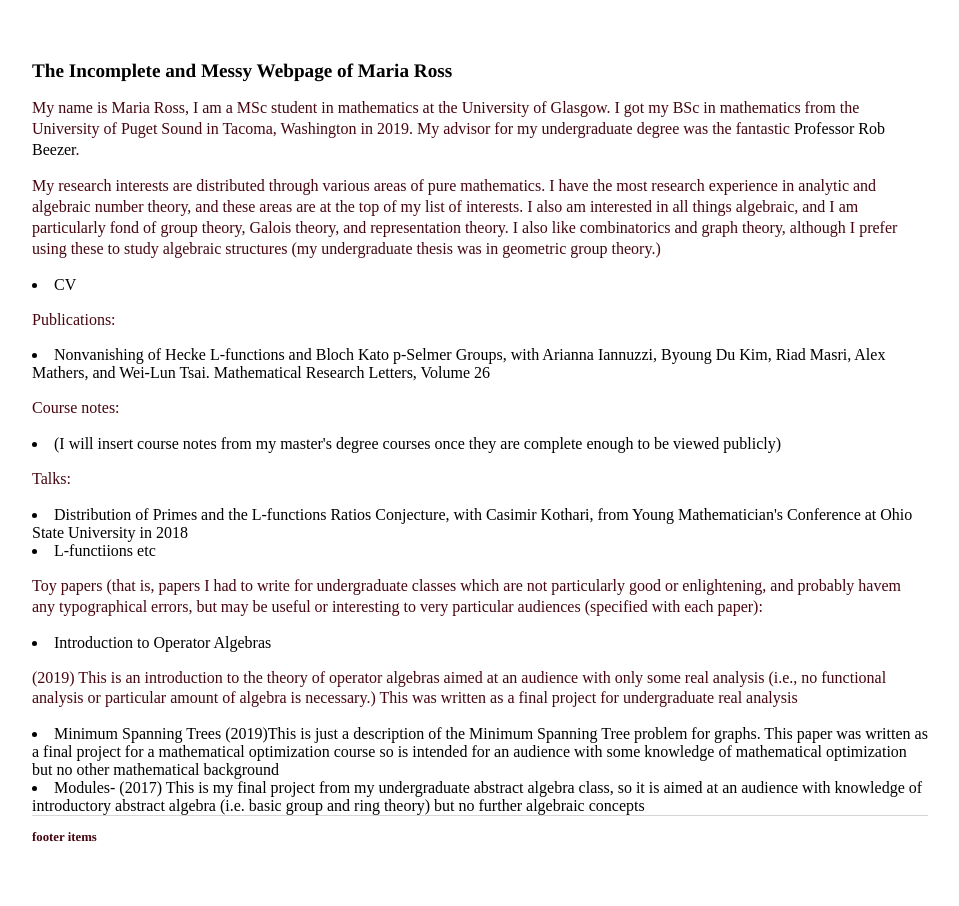
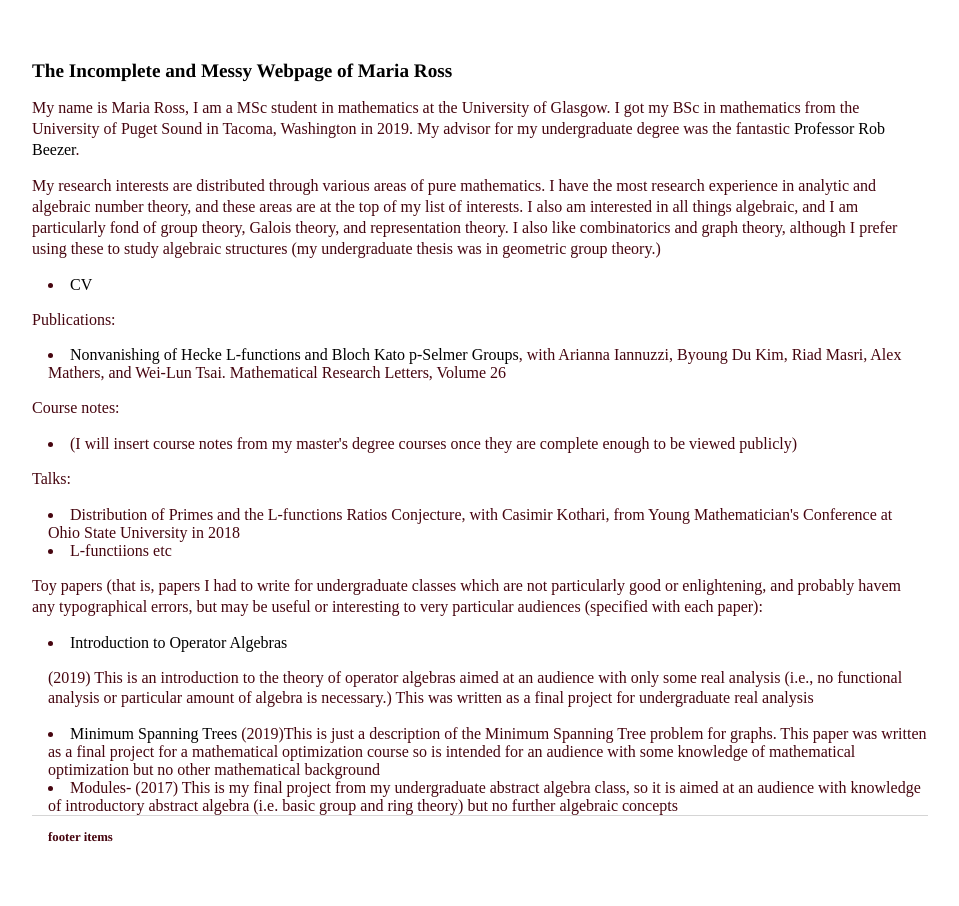
Before and after one commit to mariarross/mariarross.github.io, a Jekyll site: the page built from index.html, in a window 1280 px wide. Shown: the whole page, without its empty margins (160-1119 px from the left). Built offline with Jekyll 4.4.1, drawn with Linux system fonts in a browser that asks for light colours.

Commit message:
Update main.css

```diff
--- a/css/main.css
+++ b/css/main.css
@@ -14,6 +14,12 @@
     font-size: 1em;
     line-height: 1.3em;
     color: #46050F;
+}
+
+li {
+    padding-left: 16px;
+    list-style-position: inside;
+    color:  #46050F;
 }
 a {
     text-decoration: none;
```
